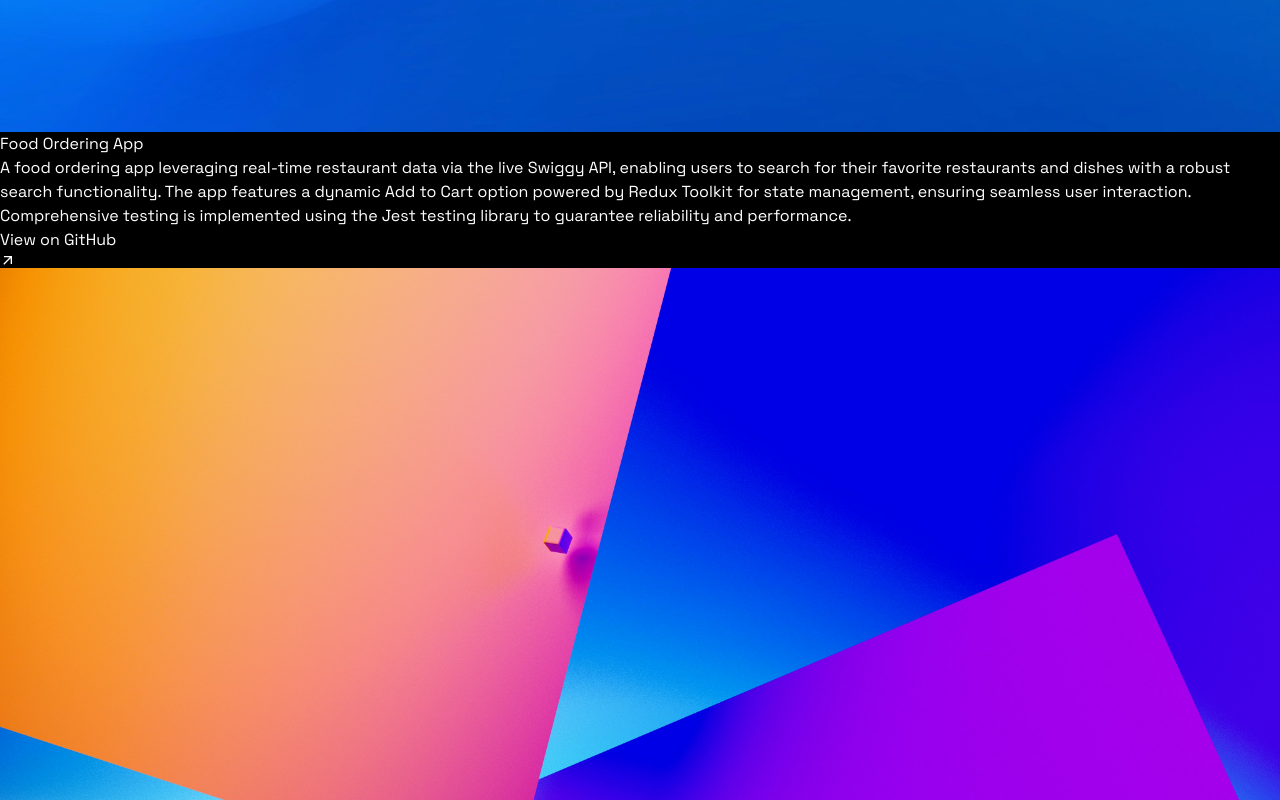
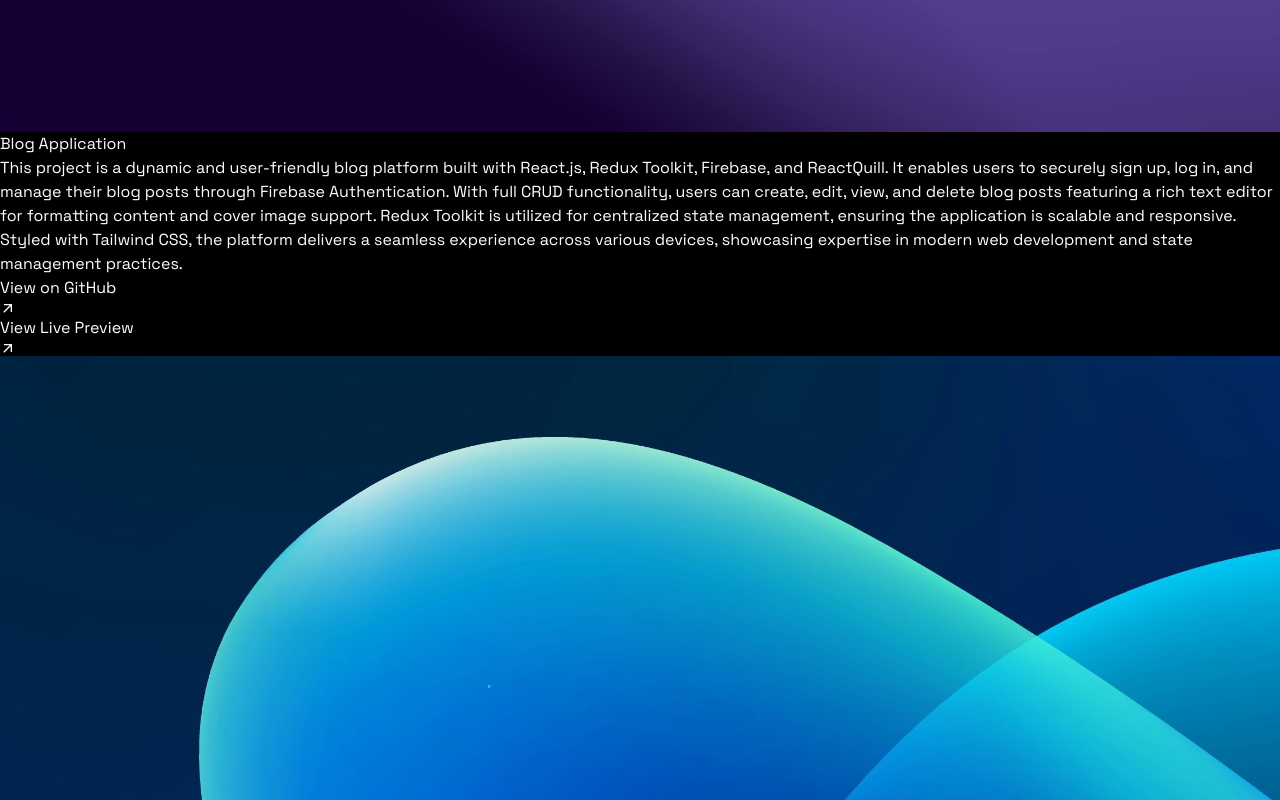
Before and after one commit to Amansoni3/aman-soni, a React (Vite) app: page / in a window 1280 px wide. Shown: the part 3640-4440 px from the top of the page. Built offline with nearby package versions, Linux system fonts and the light colour scheme.

Commit message:
Updation of data

```diff
--- a/src/components/Projects.jsx
+++ b/src/components/Projects.jsx
@@ -47,7 +47,7 @@ const Projects = () => {
 
                             <div className="flex flex-col md:flex-row gap-4">
                                 <a
-                                    href={project.githubLink}
+                                    href={project.github}
                                     target="_blank"
                                     rel="noopener noreferrer"
                                     className="rounded-full bg-white px-4 py-2 text-black hover:bg-gray-300"
--- a/src/constants/index.jsx
+++ b/src/constants/index.jsx
@@ -9,6 +9,7 @@ import projectImage1 from "../assets/project1.jpeg";
 import projectImage2 from "../assets/project2.jpeg";
 import projectImage3 from "../assets/project3.jpeg";
 import projectImage4 from "../assets/project4.jpeg";
+import projectImage5 from "../assets/project5.jpeg";
 
 
 import { RiJavascriptFill, RiReactjsLine, RiTailwindCssFill } from "react-icons/ri";
@@ -39,34 +40,42 @@ export const PROJECTS = [
       "A personal portfolio website built with React and Tailwind CSS to showcase my skills, projects, and contact information.",
     image: projectImage1,
     githubLink: "https://github.com/Amansoni3/aman-soni",
-    liveLink : ""
+    liveLink: ""
   },
   {
     id: 2,
+    name: "Blog Application",
+    description: "This project is a dynamic and user-friendly blog platform built with React.js, Redux Toolkit, Firebase, and ReactQuill. It enables users to securely sign up, log in, and manage their blog posts through Firebase Authentication. With full CRUD functionality, users can create, edit, view, and delete blog posts featuring a rich text editor for formatting content and cover image support. Redux Toolkit is utilized for centralized state management, ensuring the application is scalable and responsive. Styled with Tailwind CSS, the platform delivers a seamless experience across various devices, showcasing expertise in modern web development and state management practices.",
+    image: projectImage5,
+    github: "https://github.com/Amansoni3/blog",
+    liveLink: "https://aman-soni.vercel.app/"
+  },
+  {
+    id: 3,
     name: "Food Ordering App",
     description:
       "A food ordering app leveraging real-time restaurant data via the live Swiggy API, enabling users to search for their favorite restaurants and dishes with a robust search functionality. The app features a dynamic Add to Cart option powered by Redux Toolkit for state management, ensuring seamless user interaction. Comprehensive testing is implemented using the Jest testing library to guarantee reliability and performance.",
     image: projectImage2,
     githubLink: "https://github.com/Amansoni3/swiggyapp/tree/redux",
-    liveLink : ""
+    liveLink: ""
   },
   {
-    id: 3,
+    id: 4,
     name: "Movix App",
     description:
       "This project delivers accurate, up-to-date information about movies and TV shows using The Movie Database (TMDB) API, known for its reliability and fast response. Built with React.js, it features a user-friendly, responsive design compatible with all devices. Axios handles efficient data fetching via GET requests, and React-Redux Toolkit ensures seamless state management and performance.",
     image: projectImage3,
     githubLink: "https://github.com/Amansoni3/movieapp",
-    liveLink : ""
+    liveLink: ""
   },
   {
-    id: 4,
+    id: 5,
     name: "100 Days Challenge In JavaScript",
     description:
       "I successfully completed a 100 Days Challenge in JavaScript, solving one coding question each day. This consistent practice allowed me to strengthen my problem-solving skills, deepen my understanding of JavaScript concepts, and build a disciplined approach to coding. The challenge not only enhanced my technical expertise but also fostered a habit of continuous learning and improvement.",
     image: projectImage4,
     githubLink: "https://github.com/Amansoni3/100DaysChallengeInJavaScript",
-    liveLink : ""
+    liveLink: ""
   },
   // {
   //   id: 5,
@@ -87,16 +96,17 @@ export const PROJECTS = [
 ];
 
 export const BIO = [
-  "Aman Soni discovered his passion for technology early on, which led him to pursue a Bachelor of Technology in Computer Science Engineering from the ITM Group of Institutions, graduating in 2023. During his academic journey, he began building his expertise in frontend development and crafting user-centric web applications.",
+  "Aman Soni, a dedicated and dynamic frontend developer, holds a Bachelor of Technology in Computer Science Engineering from the ITM Group of Institutions, graduating in 2023 with a CGPA of 7.44. His journey into the world of technology began with a passion for building user-centric web applications.",
 
-  "Following his graduation, Aman embarked on his professional journey with a 1-year internship at Numeric Infosystem Pvt. Ltd., where he refined his skills in React.js and reusable component development. He then contributed as a React Developer at Escale Solutions for 8 months, where he collaborated with clients and cross-functional teams on impactful projects.",
+  "Aman’s professional career started with an internship at Numeric Infosystem Pvt. Ltd., where he worked as a Frontend Developer Intern from December 2022 to May 2023. Following this, he was promoted to a full-time Frontend Developer role from June 2023 to November 2023, where he further honed his skills in creating high-performance, reusable UI components and implementing efficient API integrations.",
 
-  "By 2024, Aman had already established himself as a versatile frontend developer, proficient in React.js, Next.js, and state management tools like Redux Toolkit. His projects, such as TalenCred, Shubham.co, and CSRL, showcased his ability to merge performance optimization techniques like lazy loading with visually engaging and SEO-optimized designs.",
+  "He later joined Escale Solutions in December 2023 as a Software Developer Engineer, where he contributed for 8 months, working closely with clients and cross-functional teams to deliver impactful projects. His notable work includes TalenCred, Shubham.co, and CSRL, showcasing his expertise in React.js, Next.js, and state management tools like Redux and Redux Toolkit. Aman also implemented performance optimization techniques such as lazy loading and SEO enhancements, ensuring visually appealing and efficient designs.",
 
-  "Driven by his commitment to delivering exceptional user experiences, Aman brings a multi-disciplinary approach to his work. From developing dynamic UIs using Tailwind CSS and Material-UI to conducting meticulous manual, unit, and integration testing, Aman ensures every project is polished and impactful.",
+  "Aman’s technical arsenal extends to responsive UI design with tools like Tailwind CSS and Material-UI, as well as testing expertise, including manual, unit, and integration testing. His ability to combine performance optimization with creativity ensures that every project is both functional and memorable.",
 
-  "Outside of his professional endeavors, Aman continues to explore the latest in web technologies, combining innovation with creativity to craft unforgettable digital experiences."
+  "In addition to his professional pursuits, Aman remains committed to continuous learning and exploring the latest advancements in web technologies, always striving to innovate and deliver exceptional user experiences."
 ];
+
 
 
 export const SKILLS = [
@@ -146,13 +156,21 @@ export const EXPERIENCES = [
       "Contributed to the development of responsive web applications using React.js and Next.js. Worked closely with clients and cross-functional teams to deliver projects like TalenCred, Shubham.co, and CSRL. Key responsibilities included implementing performance optimization techniques like lazy loading, managing state with Redux Toolkit, integrating APIs, and ensuring SEO compliance.",
   },
   {
-    title: "React Developer Intern",
+    title: "Frontend Developer",
     company: "Numeric Infosystem Pvt. Ltd.",
-    duration: "December 2022 - November 2023",
+    duration: "June 2023 - November 2023",
     description:
-      "Gained hands-on experience in building user-friendly UIs using React.js. Developed reusable components, managed state with Redux, and resolved bugs to improve application performance. Collaborated with the team to deliver high-quality projects and ensure seamless frontend-backend communication.",
+      "Worked as a full-time Frontend Developer, taking ownership of key modules for dynamic web applications. Designed and developed scalable, responsive web UIs using React.js, optimized performance, and ensured code quality. Collaborated with team members for API integration and implemented efficient state management using Redux.",
+  },
+  {
+    title: "Frontend Developer Intern",
+    company: "Numeric Infosystem Pvt. Ltd.",
+    duration: "December 2022 - May 2023",
+    description:
+      "Started as an intern to build a strong foundation in frontend development. Developed reusable UI components with React.js, collaborated with the team to enhance application performance, and resolved bugs. Gained experience in state management with Redux and improving user experience through seamless API integration.",
   },
 ];
+
 
 
 export const EDUCATION = [
```
Also changed, not shown: 1 other file (tests, documents, lock files or other folders).
